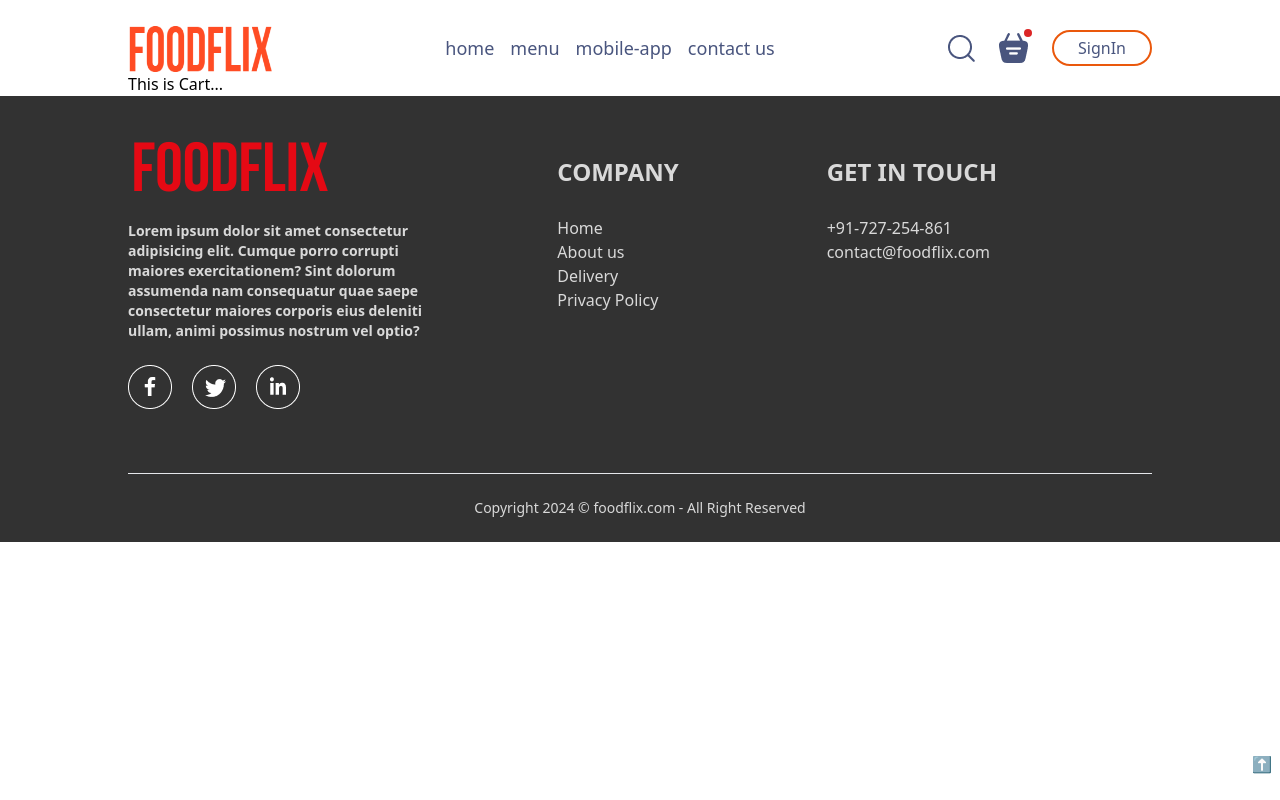
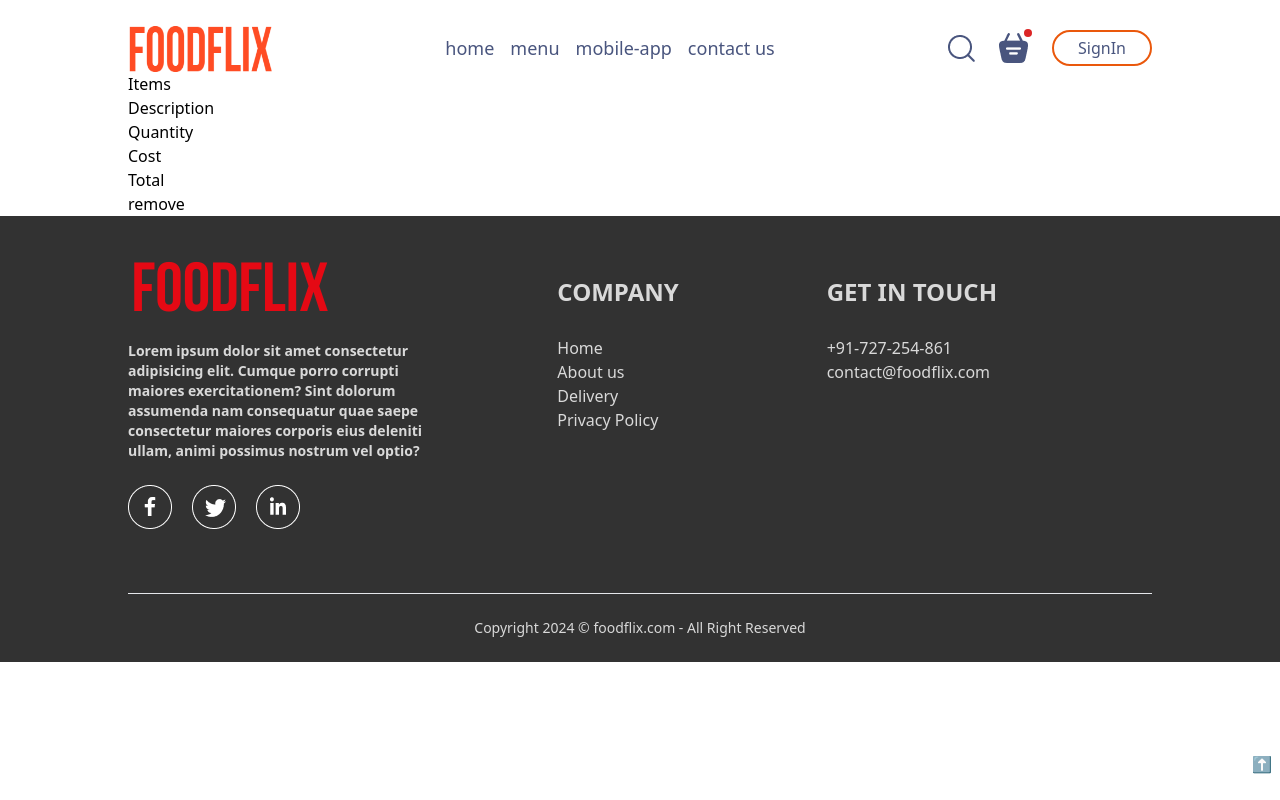
Before and after one commit to pankaj-gitcode/FullStackProjects, a React (Vite) app in the folder Food_delivery_webApp/: page /cart in a window 1280 px wide. Built offline with nearby package versions, Linux system fonts and the light colour scheme.

Commit message:
+cart_working...

```diff
--- a/Food_delivery_webApp/src/App.jsx
+++ b/Food_delivery_webApp/src/App.jsx
@@ -27,10 +27,11 @@ export default function App(){
           }
 
         <div className="m-auto xl:m-auto w-[80vw] lg:w-[80vw]">
+          <BrowserRouter>
           <Navbar/>
-          <BrowserRouter>
             <Routes>
               <Route path='/' element={<Home/>} />
+              <Route path='/navigate' element={<Navbar/>}/>
               <Route path='/home' element={<Home/>} />
               <Route path='/cart' element={<Cart/>} />
               <Route path='/placeorder' element={<PlaceOrder/>} />
--- a/Food_delivery_webApp/src/components/FoodItem/FoodItem.jsx
+++ b/Food_delivery_webApp/src/components/FoodItem/FoodItem.jsx
@@ -1,12 +1,12 @@
 
 import React, { useEffect, useState } from 'react'
-import { useRecoilValue } from 'recoil'
-import { addRemoveIconsAtom,  categoryAtom,  foodItemsAtom , ratingsAtom } from '../atom';
+import { useRecoilState, useRecoilValue } from 'recoil'
+import { addRemoveIconsAtom,  categoryAtom,  countItemsAtom,  foodItemsAtom , ratingsAtom } from '../atom';
 
 export default function FoodItem(){
     const foodItem = useRecoilValue(foodItemsAtom());
     const ratings = useRecoilValue(ratingsAtom);
-    const [count, setCount] = useState({});
+    const [count, setCount] = useRecoilState(countItemsAtom);
     const addRemoveIcons = useRecoilValue(addRemoveIconsAtom);
     const category = useRecoilValue(categoryAtom);
     const [categorisedFood, setCategorisedFood] = useState([])
@@ -30,6 +30,7 @@ export default function FoodItem(){
     }
 
     // console.log("NEW-TYPE: ",category);
+    // console.log(count)
 
     useEffect(()=>{
         if(category === 'All'){setCategorisedFood(foodItem)}
@@ -38,6 +39,9 @@ export default function FoodItem(){
         }
     }, [category])
 
+    const countItem = ()=> count
+    console.log("countItem: ", countItem())
+
     return(<>
 
             {
@@ -45,6 +49,7 @@ export default function FoodItem(){
                     return(
 
                     <div key={elem._id} className=" rounded-xl shadow-lg">
+                      <p></p>
                                     {/* ----------- Image div ----------- */}
                         <div className="relative rounded-xl">
                             <img src={elem.image} alt={elem._id} className=" rounded-t-xl hover:scale-105 duration-500  hover:border-[#E85F22] "/>
@@ -100,6 +105,7 @@ export default function FoodItem(){
                     </div>
                     )
                 })
+
             }
     </>)
 }
--- a/Food_delivery_webApp/src/components/Footer/Footer.jsx
+++ b/Food_delivery_webApp/src/components/Footer/Footer.jsx
@@ -17,15 +17,16 @@ export default function Footer(){
 
                     {/* --------- Social Media -------- */}
                     <div className="flex items-center justify-start gap-5 py-6 ">
-                        <a href="https://facebook.com" className="">
+                        <a href="https://facebook.com"  className="" target="_blank">
                             <img src={icons.facebook_icon} alt="facebook" className=""/>
                         </a>
-                        <a href="https://twitter.com">
+                        <a href="https://twitter.com" target="_blank">
                             <img src={icons.twitter_icon} alt="twitter" className=""/>
                         </a>
-                        <a href="https://linkedin.com">
+                        <a href="https://linkedin.com" target="_blank">
                             <img src={icons.linkedin_icon} alt="linkedIn" className=""/>
                         </a>
+
                     </div>
                 </div>
                         {/* ---------- services/policy --------- */}
--- a/Food_delivery_webApp/src/components/LoginPopup/LoginPopup.jsx
+++ b/Food_delivery_webApp/src/components/LoginPopup/LoginPopup.jsx
@@ -9,9 +9,9 @@ export default function LoginPopup(){
 
 
     return(<>
-        <div className="">
+        <div>
 
-         <form className="bg-[#fff] flex flex-col place-items-between px-10 py-2 w-fit rounded-lg overflow-hidden">
+         <form className="bg-[#fff] flex flex-col place-items-between px-10 py-2 w-fit rounded-lg overflow-hidden shadow-[2px_2px_6px_2px_rgba(0,0,0,0.6)]">
 
                 {/* ---------- page title + Exit ----------- */}
                 <div className="flex justify-between items-center pb-5 cursor-pointer active">
@@ -22,7 +22,7 @@ export default function LoginPopup(){
                 currentState==="SignUp"?<div >
 
             <div className="grid gap-3 pt-2">
-                {/* --------- form: name,email.pass-------- */}
+                {/* --------- form: name,email,pass-------- */}
                 <input type="text" placeholder="Enter name" className="border-[2px] border-slate-200 text-2xl lg:text-sm rounded-md focus:outline-none pl-2" required/>
                 <input type="email" placeholder="Enter mail" className="border-[2px] border-slate-200 text-2xl lg:text-sm rounded-md focus:outline-none pl-2" required/>
                 <input type="password" placeholder="Enter password" className="border-[2px] border-slate-200 text-2xl lg:text-sm rounded-md focus:outline-none pl-2" required/>
@@ -44,9 +44,13 @@ export default function LoginPopup(){
                 </div>:<div>
                     {/* ------------- login credentials ---------- */}
                     <div className="flex flex-col gap-2 pb-6 pt-2">
+
                         <input type="email" placeholder="Enter Email" className="border-[2px] border-slate-200 text-2xl lg:text-sm rounded-md focus:outline-none pl-2" required/>
+
                         <input type="password" placeholder="Enter password" className="border-[2px] border-slate-200 text-2xl lg:text-sm rounded-md focus:outline-none pl-2" required/>
+
                         <div className="pt-2">
+
                             <p className="text-2xl lg:text-sm bg-orange-600 rounded-sm text-center cursor-pointer active:scale-105 transition-[300] ease-in-out py-1">Submit</p>
                         </div>
                     </div>
--- a/Food_delivery_webApp/src/components/Navbar.jsx
+++ b/Food_delivery_webApp/src/components/Navbar.jsx
@@ -2,18 +2,20 @@ import React from 'react'
 import { assets } from '../assets/assets'
 import { useRecoilState, useRecoilValue } from 'recoil'
 import { loginAtom, menuAtom } from './atom';
+import { Link, useNavigate } from 'react-router-dom';
 
 
 export default function Navbar(){
     const menuItems = useRecoilValue(menuAtom);
     const [login, setLogin] = useRecoilState(loginAtom);
+    const navigateTo = useNavigate();
 
 
     return(<>
         <nav>
             <div className="flex justify-between pt-6 " id="nav">
-
-                <img src={assets.foodflixlogo} alt="food" className="w-36 h-12 sm:text-lg lg:text-xl"/>
+                    {/* ----------- brand Logo -------------- */}
+              <img src={assets.foodflixlogo} alt="food" className="w-36 h-12 sm:text-lg lg:text-xl" onClick={()=>navigateTo('/')}/>
 
                 {/* --------- all menu/services navbar --------*/}
                 <ul className="hidden lg:flex gap-4 items-center justify-between font-normal text-[#49557e] text-[18px]">
@@ -25,14 +27,16 @@ export default function Navbar(){
                     {/* <li key={index} className=" active:border-b-red-950 active:border-b-2  cursor-pointer">{elem.item}</li> */}
                 </ul>
 
+                            {/* --------------- Search ------------- */}
                 <div className='flex items-center justify-between gap-6'>
                     <img src={assets.search_icon} alt="search" />
-                        {/* ----- Cart ----- */}
+
+                        {/* ----------------- Cart ----------------- */}
                     <div className='relative'>
-                        <img src={assets.basket_icon} alt="cart" />
+                        <img src={assets.basket_icon} alt="cart"  onClick={()=>navigateTo('/cart')}/>
                         <div className='absolute w-2 h-2 bg-red-600 -top-1 -right-1 rounded-full hover:bg-slate-50'></div>
                     </div>
-
+                            {/* ------------------- SIgnIn BUtton -------------- */}
                      {/* setLogin prop set to 'true' if clicked on SignIn button & LoginPage display, value passed to App.jsx useState */}
                     <button
                     className="border-2 rounded-[300px] border-orange-600 px-6 py-1 text-[#49557e] text-[16px] bg-transparent active:scale-105"
--- a/Food_delivery_webApp/src/components/atom.jsx
+++ b/Food_delivery_webApp/src/components/atom.jsx
@@ -71,13 +71,24 @@ export const ratingsAtom = atom({
     default: assets.rating_stars
 })
 
+
 // ------- add/remove icons -------
 export const addRemoveIconsAtom = atom({
     key: 'addRemoveIconsAtom',
     default: assets
 })
+// --------- items stored in countItems ---------
+export const countItemsAtom = atom({
+    key: 'countItemsAtom',
+    default: []
+})
+// ------------ cart Items ------------
+export const cartItemsAtom = atomFamily({
+    key: 'cartitemsAtom',
+    default: ()=>Array.from(countItemsAtom).map(elem=>elem)
+})
 
-// ---------- all icons ------------
+// ---------- all icons/assets ------------
 export const allIconsAtom = atom({
     key: 'allIconsAtom',
     default: assets
--- a/Food_delivery_webApp/src/components/pages/Cart/Cart.jsx
+++ b/Food_delivery_webApp/src/components/pages/Cart/Cart.jsx
@@ -1,7 +1,24 @@
 import React from 'react'
+import { useRecoilValue } from 'recoil'
+import { cartItemsAtom, countItemsAtom, foodItemsAtom } from '../../atom'
 
 export default function Cart(){
+   const foodItems = useRecoilValue(foodItemsAtom());
+    const cartItems = useRecoilValue(countItemsAtom);
+    console.log("CART-ITEMS: ", cartItems);
+   const cartItemsKeys = Object.keys(cartItems);
+   console.log("CARTKEYS: ",cartItemsKeys)
+
     return(<>
-        <h1>This is Cart...</h1>
+        <p>Items {cartItems[2]   }</p>
+        <p>Description</p>
+        <p>Quantity</p>
+        <p>Cost</p>
+        <p>Total</p>
+        <p>remove</p>
+        {
+          cartItemsKeys.map(elem=>foodItems.map(items=>items._id === elem?<img key={items._id} src={items.image} />:<></>))
+        }
+
     </>)
 }
```
